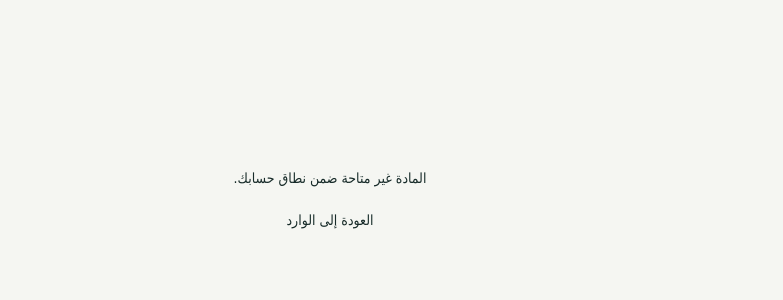
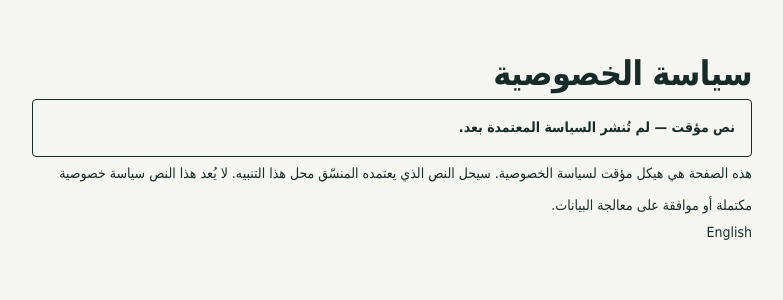
Before and after one commit to osamafa86-dotcom/post-history, a Next.js app in the folder apps/web/: page /ar/privacy in a window 1280 px wide. Before the commit this address had no page. Shown: the top 300 px of the page, without its empty margins (379-1162 px from the left). Built offline with nearby package versions, Linux system fonts and the light colour scheme.

Commit message:
web: add bilingual public privacy policy placeholder

```diff
--- a/apps/web/messages/ar.json
+++ b/apps/web/messages/ar.json
@@ -840,5 +840,12 @@
       "exclusivity_lost": "ضاعت الحصرية",
       "rights_changed": "تغيّرت الحقوق"
     }
+  },
+  "privacy": {
+    "title": "سياسة الخصوصية",
+    "temporary": "نص مؤقت — لم تُنشر السياسة المعتمدة بعد.",
+    "body": "هذه الصفحة هي هيكل مؤقت لسياسة الخصوصية. سيحل النص الذي يعتمده المنسّق محل هذا التنبيه. لا يُعد هذا النص سياسة خصوصية مكتملة أو موافقة على معالجة البيانات.",
+    "languageNavigation": "لغة سياسة الخصوصية",
+    "otherLanguage": "English"
   }
 }
--- a/apps/web/messages/en.json
+++ b/apps/web/messages/en.json
@@ -840,5 +840,12 @@
       "exclusivity_lost": "exclusivity lost",
       "rights_changed": "rights changed"
     }
+  },
+  "privacy": {
+    "title": "Privacy policy",
+    "temporary": "Temporary text — the approved policy has not been published yet.",
+    "body": "This page is a temporary structure for the privacy policy. Text approved by the coordinator will replace this notice. This text is not a complete privacy policy or consent to data processing.",
+    "languageNavigation": "Privacy policy language",
+    "otherLanguage": "العربية"
   }
 }
--- /dev/null
+++ b/apps/web/src/app/[locale]/privacy/page.tsx
@@ -0,0 +1,17 @@
+import Link from "next/link";
+import { notFound } from "next/navigation";
+import { isLocale, messages } from "@/lib/i18n";
+
+export default async function PrivacyPage({ params }: { params: Promise<{ locale: string }> }) {
+  const { locale } = await params;
+  if (!isLocale(locale)) notFound();
+  const m = messages[locale].privacy;
+  return <main dir={locale === "ar" ? "rtl" : "ltr"} lang={locale} className="mx-auto max-w-3xl px-6 py-12">
+    <h1 className="mb-6 text-3xl font-bold">{m.title}</h1>
+    <p role="note" className="mb-6 rounded border p-4 font-semibold">{m.temporary}</p>
+    <p className="mb-8 leading-8">{m.body}</p>
+    <nav aria-label={m.languageNavigation}>
+      <Link href={`/${locale === "ar" ? "en" : "ar"}/privacy`} hrefLang={locale === "ar" ? "en" : "ar"} lang={locale === "ar" ? "en" : "ar"}>{m.otherLanguage}</Link>
+    </nav>
+  </main>;
+}
```
Also changed, not shown: 2 other files (tests, documents, lock files or other folders).
